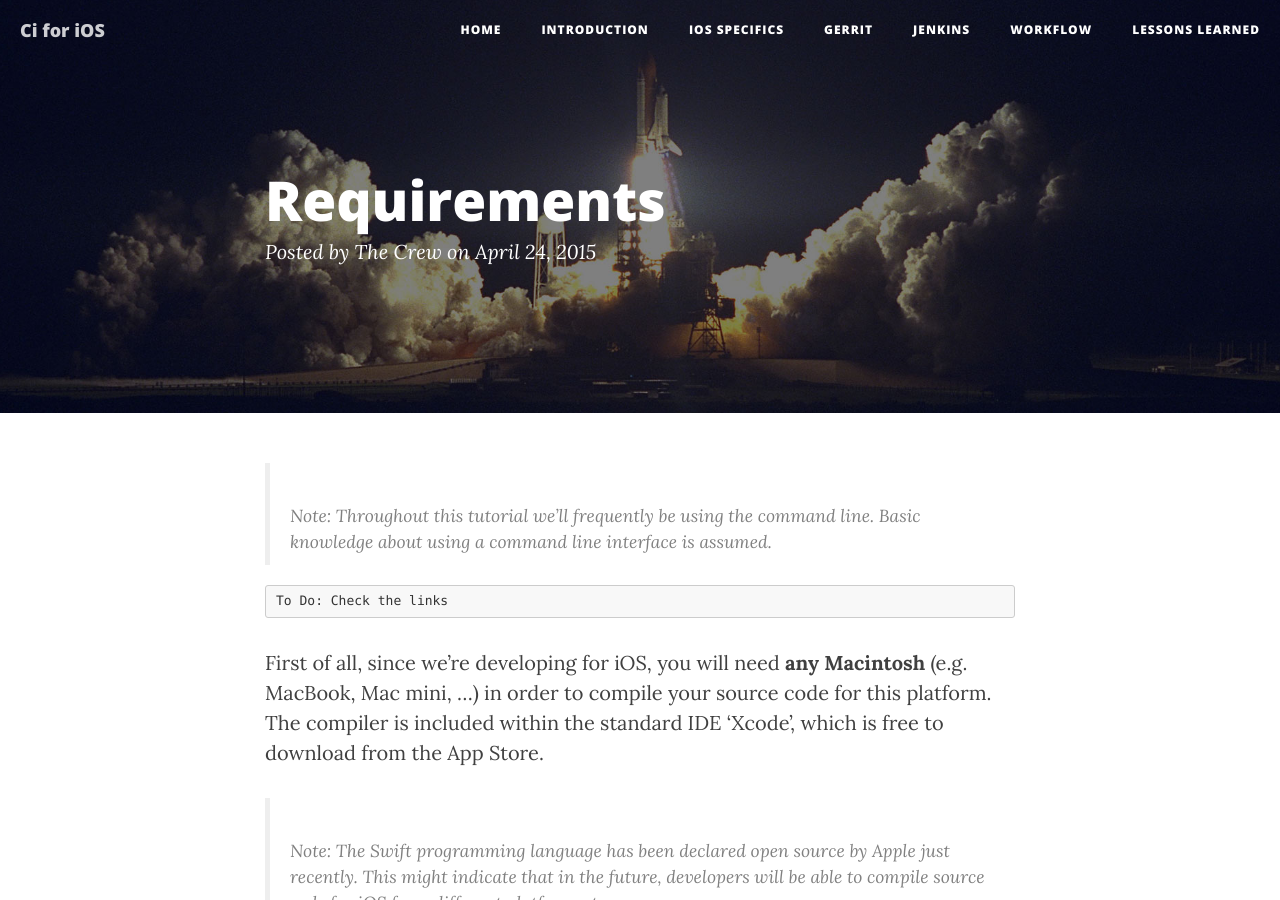
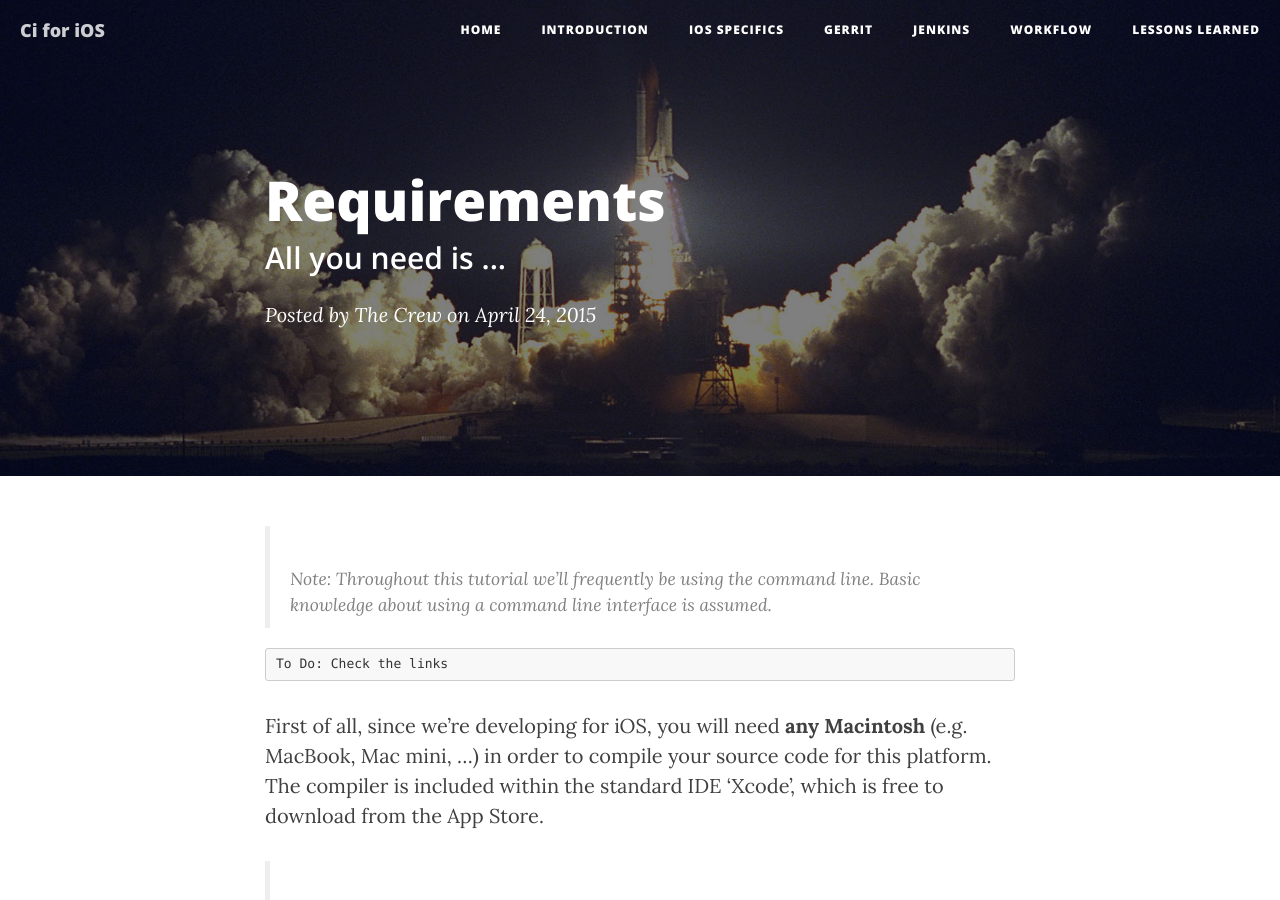
Before and after one commit to ciforios/ciforios.github.io, a Jekyll site: the page built from _posts/2015-04-24-Requirements.markdown, in a window 1280 px wide and 900 px high. Built offline with Jekyll 4.4.1, drawn with Linux system fonts in a browser that asks for light colours; nearby versions of some CDN libraries; Markdown is read by kramdown in place of the engine named in the settings.

Commit message:
added subtitle to requirements

```diff
--- a/_posts/2015-04-24-Requirements.markdown
+++ b/_posts/2015-04-24-Requirements.markdown
@@ -1,6 +1,7 @@
 ---
 layout:     post
 title:      "Requirements"
+subtitle:	"All you need is ..."
 date:       2015-04-24 14:12:00
 author:     "The Crew"
 header-img: "img/post-bg-04.jpg"
@@ -17,6 +18,6 @@ First of all, since we're developing for iOS, you will need **any Macintosh** (e
 
 Secondly, an [**Apple Developer Program Membership**](https://developer.apple.com/programs/) is required if you're planning to get your app into the App Store or distributing your beta versions via TestFlight.
 
-Compiling source code is essential for [**automated building**](http://ciforios.github.io/jenkins/) including [**automated testing**](http://ciforios.github.io/jenkins/), as well as  for [**deploying your beta software**](http://ciforios.github.io/workflow/) via TestFlight. If you are only interested in implementing a [**code-review**](http://ciforios.github.io/gerrit/) process into your development workflow, you **won't need a Mac**.
+Compiling source code is essential for [**automated building**](http://ciforios.github.io/jenkins/) including [**automated testing**](http://ciforios.github.io/jenkins/), as well as for [**deploying your beta software**](http://ciforios.github.io/workflow/) via TestFlight. If you are only interested in implementing a [**code-review**](http://ciforios.github.io/gerrit/) process into your development workflow, you **won't need a Mac**.
 
 Next on our checklist are the server components. If you're forced to use a Mac, you might as well use it as your build & code review server - this is what we did ourselves. Otherwise, just set up a VM or real server of your choice (e.g. Linux or Windows) but keep in mind that the installation for those systems will not be covered in this tutorial.
```
